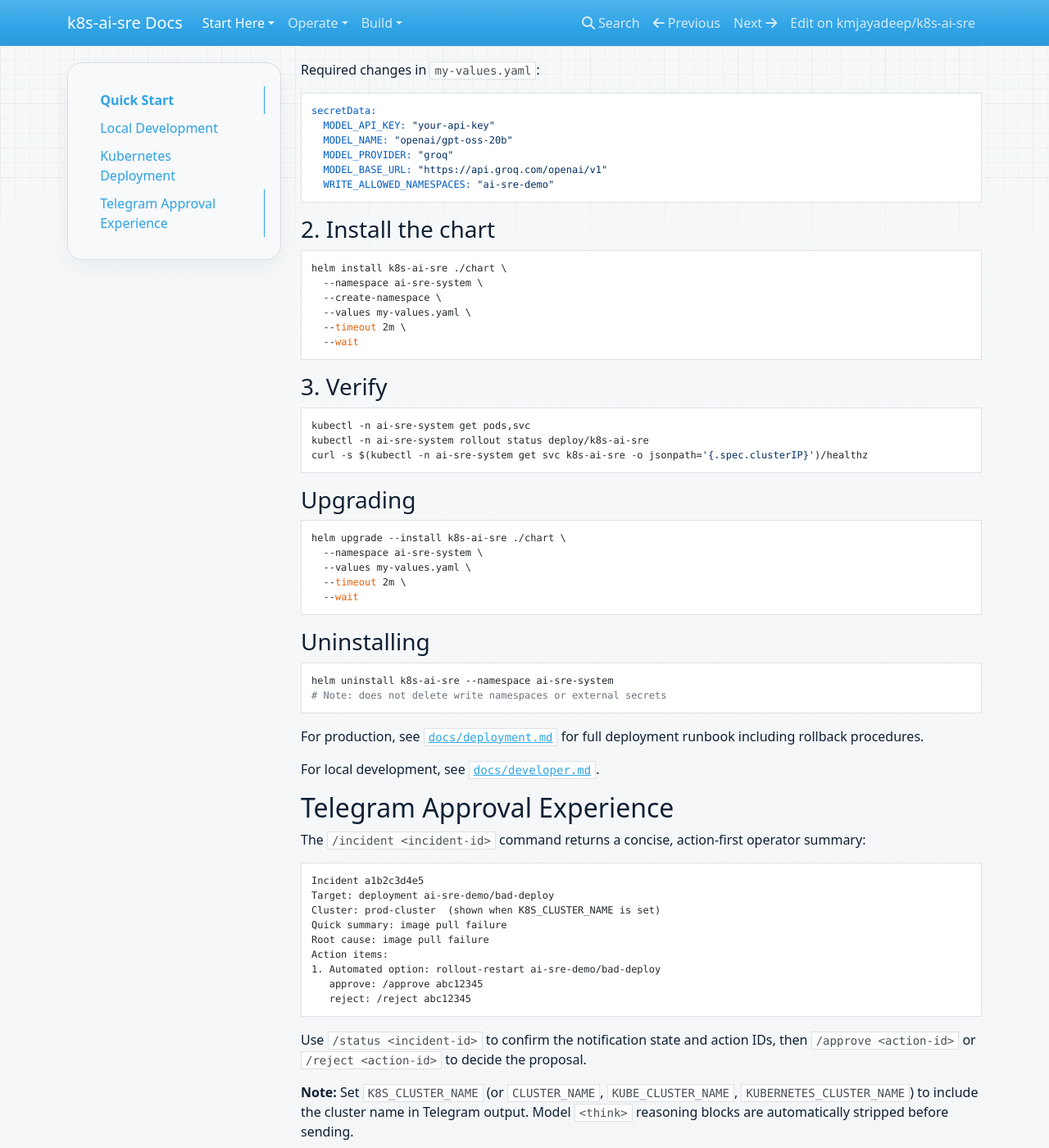
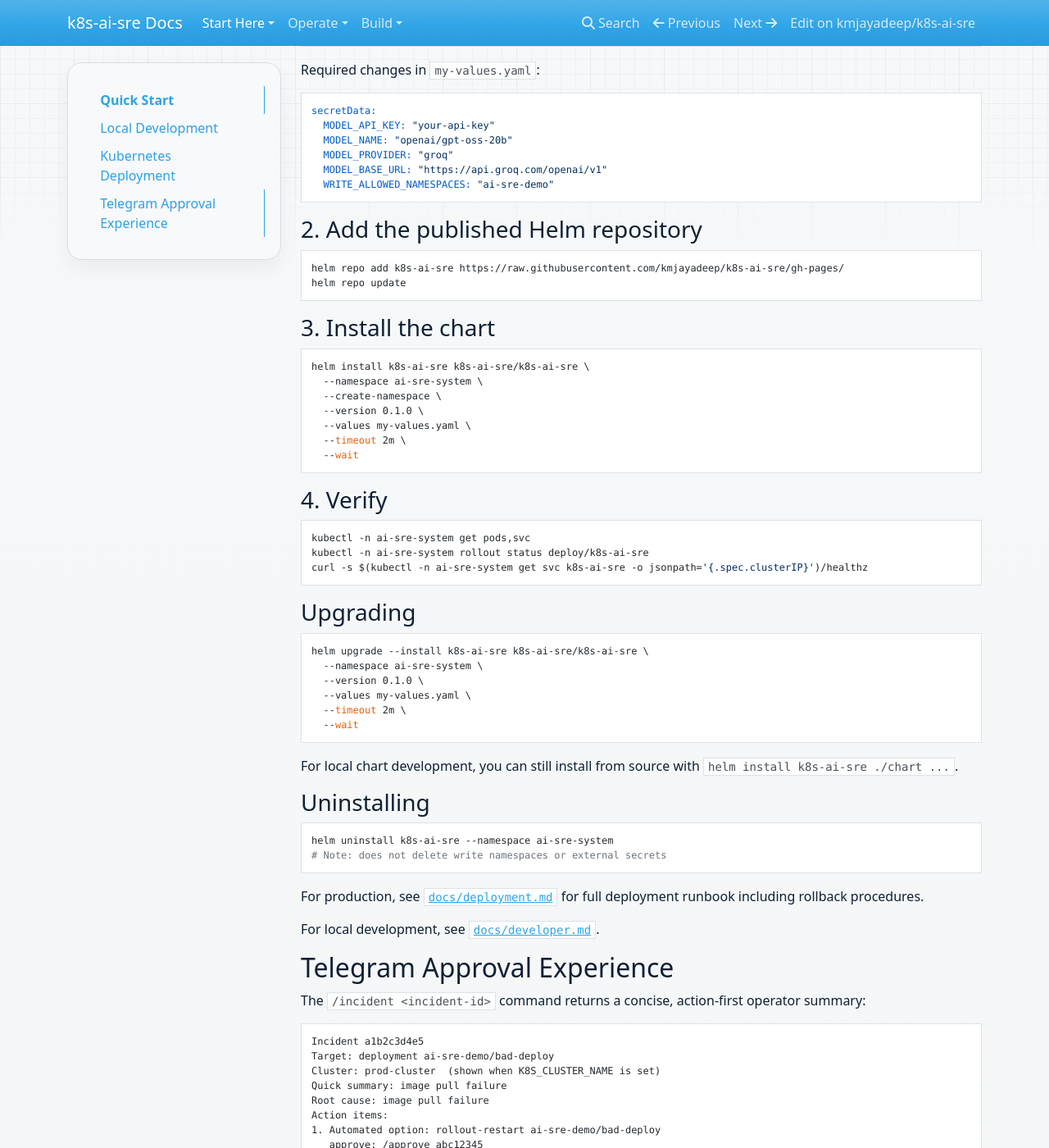
Before and after one commit to kmjayadeep/k8s-ai-sre, an MkDocs documentation site: the page built from docs/quickstart.md, in a window 1280 px wide and 1400 px high, scrolled down 2173 px. Shown: the whole window at 82% size. Built offline with MkDocs 1.6.1, drawn with Linux system fonts in a browser that asks for light colours; nearby versions of some CDN libraries.

Commit message:
KSA-67: publish Helm repo path for installs (#103)
Add automated chart release publishing to a Helm repository index on gh-pages and switch docs to helm repo add/install commands that do not require cloning the repo.

Co-authored-by: Agent0 <kmjayadeep+cosmos@gmail.com>
Co-authored-by: Paperclip <noreply@paperclip.ing>

````diff
--- a/docs/quickstart.md
+++ b/docs/quickstart.md
@@ -129,18 +129,26 @@ secretData:
   WRITE_ALLOWED_NAMESPACES: "ai-sre-demo"
 ```
 
-### 2. Install the chart
+### 2. Add the published Helm repository
 
 ```bash
-helm install k8s-ai-sre ./chart \
+helm repo add k8s-ai-sre https://raw.githubusercontent.com/kmjayadeep/k8s-ai-sre/gh-pages/
+helm repo update
+```
+
+### 3. Install the chart
+
+```bash
+helm install k8s-ai-sre k8s-ai-sre/k8s-ai-sre \
   --namespace ai-sre-system \
   --create-namespace \
+  --version 0.1.0 \
   --values my-values.yaml \
   --timeout 2m \
   --wait
 ```
 
-### 3. Verify
+### 4. Verify
 
 ```bash
 kubectl -n ai-sre-system get pods,svc
@@ -151,12 +159,15 @@ curl -s $(kubectl -n ai-sre-system get svc k8s-ai-sre -o jsonpath='{.spec.cluste
 ### Upgrading
 
 ```bash
-helm upgrade --install k8s-ai-sre ./chart \
+helm upgrade --install k8s-ai-sre k8s-ai-sre/k8s-ai-sre \
   --namespace ai-sre-system \
+  --version 0.1.0 \
   --values my-values.yaml \
   --timeout 2m \
   --wait
 ```
+
+For local chart development, you can still install from source with `helm install k8s-ai-sre ./chart ...`.
 
 ### Uninstalling
 
````
Also changed, not shown: README.md (+14 -0 lines), docs/deployment.md (+9 -1 lines), 1 other file.
